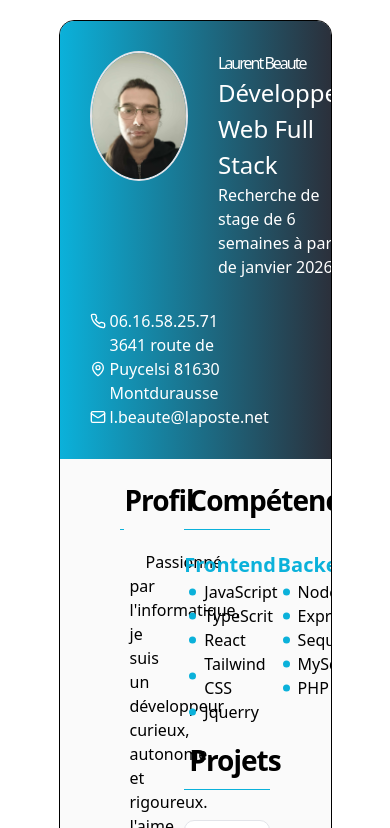
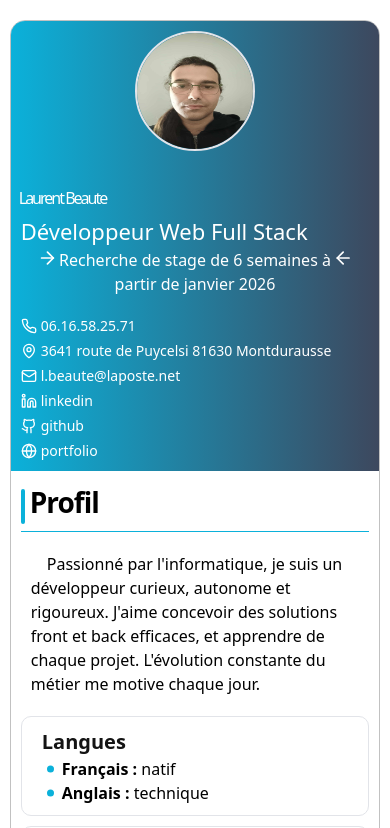
Before and after one commit to sheinrei/cv2, a plain HTML site: page index.html in a window 390 px wide. Shown: the top 828 px of the page. Drawn offline with nearby package versions, Linux system fonts and the light colour scheme.

Commit message:
set up responciv et rectif des padding

```diff
--- /dev/null
+++ b/arrow.js
@@ -0,0 +1,23 @@
+const arrowLeft = document.getElementById("arrow-left");
+const arrowRight = document.getElementById("arrow-right");
+console.log(arrowLeft)
+
+let pos = 0;
+let speed = 0.6; // vitesse du mouvement
+let direction = 1; // 1 = descend, -1 = monte
+const max = 20; // hauteur max du rebond
+
+function animate() {
+    pos += speed * direction;
+    arrowLeft.style.transform = `translateX(${pos}px) rotate(-90deg)`;
+    arrowRight.style.transform = `translateX(-${pos}px) rotate(90deg)`;
+
+    // change de direction
+    if (pos >= max || pos <= 0) {
+        direction *= -1;
+    }
+
+    requestAnimationFrame(animate);
+}
+
+animate();
--- a/competence.css
+++ b/competence.css
@@ -1,7 +1,9 @@
 .frame-competence {
     display: flex;
     flex-direction: row;
-    justify-content: space-around;
+    justify-content: start;
+    gap:20%;
+    margin-left:10%;
 }
 
 .title-competence {
--- a/element.css
+++ b/element.css
@@ -20,7 +20,7 @@
 }
 
 .title-border-left {
-    height: 30px;
+    height: 35px;
     width: 4px;
     background-color: rgb(11, 177, 218);
     border-radius: 2px
@@ -121,19 +121,12 @@
 /* Frame experience */
 .experience-content {
     padding: 15px;
+    padding-left: 0;
     display: flex;
     flex-direction: column;
     gap: 10px;
 }
 
-.frame-experience {
-    padding: 0 10px;
-    border-left: 1px solid var(--border-color)
-}
-
-.frame-experience:first-child {
-    border-left: 1px solid var(--color-cyan)
-}
 
 .experience-title {
     font-weight: 600;
--- /dev/null
+++ b/header.css
@@ -0,0 +1,67 @@
+/* ==== main header ====*/
+.main-header {
+    background-image: var(--gradient-blue-right);
+    padding: 20px 0px 20px 40px;
+    display: flex;
+    flex-direction: column;
+    gap: 15px
+}
+
+
+.main-header-frame-top {
+    display: flex;
+    flex-direction: row;
+    justify-content: start;
+    color: white;
+    gap: 30px
+}
+
+
+.photo-me {
+    height: 150px;
+    width: 150px;
+    border-radius: 50%;
+    border:4px solid var(--border-color)
+}
+
+
+.main-header-frame-title {
+    display: flex;
+    flex-direction: column;
+    justify-content: center;
+}
+
+h1{
+    line-height: 60px;
+    font-size: 64px;
+    transform: translateX(-2px);
+}
+.main-header-subtitle {
+    font-size: 24px;
+}
+
+
+
+.main-header-contact {
+    width: 70%;
+    display: flex;
+    flex-direction: row;
+    color: white;
+    gap: 17%
+}
+
+
+.message-header {
+    display: flex;
+    flex-direction: row;
+    justify-content: center;
+    gap: 24px
+}
+
+.arrow-left {
+    transform: rotate(-90deg)
+}
+
+.arrow-right {
+    transform: rotate(90deg);
+}
--- a/index.html
+++ b/index.html
@@ -14,13 +14,14 @@
     <link href="https://fonts.googleapis.com/css2?family=Jura:wght@300;600&family=Oswald:wght@400;700&display=swap"
         rel="stylesheet">
     <link rel="stylesheet" href="layout.css">
+    <link rel="stylesheet" href="header.css">
     <link rel="stylesheet" href="element.css">
     <link rel="stylesheet" href="competence.css">
-    <link rel="stylesheet" href="print.css">
+    <link rel="stylesheet" href="responciv.css">
 
     <script src="https://code.jquery.com/jquery-3.7.1.js"
         integrity="sha256-eKhayi8LEQwp4NKxN+CfCh+3qOVUtJn3QNZ0TciWLP4=" crossorigin="anonymous"></script>
-    <script src="script.js"></script>
+    <script src="arrow.js" defer></script>
     <script src="https://cdn.tailwindcss.com"></script>
 </head>
 
@@ -35,7 +36,20 @@
                 <div class="main-header-frame-title">
                     <h1>Laurent Beaute</h1>
                     <p class="main-header-subtitle">Développeur Web Full Stack</p>
-                    <p>Recherche de stage de 6 semaines à partir de janvier 2026</p>
+                    <p class="message-header"><svg class="arrow arrow-left" id="arrow-left"
+                            xmlns="http://www.w3.org/2000/svg" width="20" height="20" viewBox="0 0 24 24" fill="none"
+                            stroke="currentColor" stroke-width="2" stroke-linecap="round" stroke-linejoin="round">
+                            <path d="M12 5v14"></path>
+                            <path d="m19 12-7 7-7-7"></path>
+                        </svg>
+                        Recherche de stage de 6 semaines à partir de janvier 2026
+                        <svg class="arrow arrow-right" id="arrow-right" xmlns="http://www.w3.org/2000/svg" width="20"
+                            height="20" viewBox="0 0 24 24" fill="none" stroke="currentColor" stroke-width="2"
+                            stroke-linecap="round" stroke-linejoin="round">
+                            <path d="M12 5v14"></path>
+                            <path d="m19 12-7 7-7-7"></path>
+                        </svg>
+                    </p>
                 </div>
 
             </div>
@@ -151,30 +165,6 @@
                         <p>🎸Musique (guitare)</p>
                         <p>🌱 Permaculture</p>
                     </div>
-                    <!-- Formation-->
-                    <section>
-                        <div class="title">
-                            <span class="title-border-left"></span>
-                            <p class="main-title">Formation</p>
-                        </div>
-
-                        <div class="experience-content">
-                            <div class="frame-experience">
-                                <p class="experience-title">Formapedia - Dev Web</p>
-                                <p class="experience-date">05/2025 – 02/2026</p>
-                            </div>
-
-                            <div class="frame-experience">
-                                <p class="experience-title">Promotrans Toulouse - Préparateur commandes</p>
-                                <p class="experience-date">2017</p>
-                            </div>
-
-                            <div class="frame-experience">
-                                <p class="experience-title">LEPA Moissac - Bac pro paysagiste</p>
-                                <p class="experience-date">2009 – 2012</p>
-                            </div>
-                        </div>
-                    </section>
                 </div>
             </section>
 
@@ -223,8 +213,8 @@
                                     <li>GitHub</li>
                                     <li>Docker</li>
                                     <li>VSCode</li>
+                                    <li>cPanel</li>
                                     <li>IA</li>
-                                    <li>Linux</li>
                                 </ul>
                             </div>
                         </div>
@@ -341,34 +331,66 @@
                     </div>
                 </section>
 
+
+            </section>
+        </section>
+
+        <!-- bottom -->
+        <section class="frame-bottom">
+            <!-- Formation-->
+            <section class="frame-formation">
+                <div class="title">
+                    <span class="title-border-left"></span>
+                    <p class="main-title">Formation</p>
+                </div>
+
+                <div class="experience-content">
+                    <div class="frame-experience-content">
+                        <p class="experience-title">Formapedia - Dev Web</p>
+                        <p class="experience-date">05/2025 – 02/2026</p>
+                    </div>
+
+                    <div class="frame-experience-content">
+                        <p class="experience-title">Promotrans Toulouse - Préparateur commandes</p>
+                        <p class="experience-date">2017</p>
+                    </div>
+
+                    <div class="frame-experience-content">
+                        <p class="experience-title">LEPA Moissac - Bac pro paysagiste</p>
+                        <p class="experience-date">2009 – 2012</p>
+                    </div>
+                </div>
+            </section>
+
+
             <!-- experience pro -->
-                <section>
+            <section class="frame-experience">
                 <div class="title">
                     <span class="title-border-left"></span>
                     <p class="main-title">Expériences Professionnelles</p>
                 </div>
 
                 <div class="experience-content">
-                        <div class="frame-experience">
+                    <div class="frame-experience-content">
                         <p class="experience-title">Auriol Frappe à Froid</p>
                         <p class="experience-subtitle">Magasinier Cariste, opérateur finition</p>
                         <p class="experience-date">2018 – 2024</p>
                     </div>
 
-                        <div class="frame-experience">
+                    <div class="frame-experience-content">
                         <p class="experience-title">Lagrange Production</p>
                         <p class="experience-subtitle">Cariste</p>
                         <p class="experience-date">2018</p>
                     </div>
 
-                        <div class="frame-experience">
+                    <div class="frame-experience-content">
                         <p class="experience-title">Missions intérim diverses</p>
                         <p class="experience-date">2012 – 2017</p>
                     </div>
                 </div>
             </section>
+        </section>
 
     </section>
-        </section>
-    </section>
+
 </body>
--- a/layout.css
+++ b/layout.css
@@ -1,16 +1,16 @@
 :root {
     --padding-main: 30px;
-    --color-content : #FAFAFA;
-    --color-subtext : rgb(103, 111, 126);
-    --color-cyan : rgb(11, 177, 218);
+    --color-content: #FAFAFA;
+    --color-subtext: rgb(103, 111, 126);
+    --color-cyan: rgb(11, 177, 218);
 
     --border-color: rgb(226, 228, 233);
 
-    --gradient-blue-right : linear-gradient(to right, rgb(11, 177, 218), rgb(43, 48, 59));
-    --gradient-blue-top : linear-gradient(to bottom, rgb(11, 177, 218), rgb(43, 48, 59));
+    --gradient-blue-right: linear-gradient(to right, rgb(11, 177, 218), rgb(61, 72, 94));
+    --gradient-blue-top: linear-gradient(to bottom, rgb(11, 177, 218), rgb(43, 48, 59));
 }
 
-*{
+* {
     user-select: none;
 }
 
@@ -20,119 +20,103 @@ body {
     align-items: center;
 }
 
-h1{
+h1 {
     font-size: 48px;
     letter-spacing: -2px;
 }
 
-a{
-    display:flex;
+a {
+    display: flex;
     align-items: center;
-    gap:4px
+    gap: 4px
 }
 
 .cv {
     width: 70%;
+    max-width:1000px;
     min-height: 100vh;
     border-radius: 15px;
-    border: 1px solid black;
+    border: 1px solid rgb(193, 193, 193);
     overflow: hidden;
-    margin : 20px 0px;
+    margin: 20px 0px;
 }
 
-li{
-    position:relative;
-    margin-left:20px
+li {
+    position: relative;
+    margin-left: 20px
 }
-li::before{
-    content:"";
-    position:absolute;
-    top:50%;
+
+li::before {
+    content: "";
+    position: absolute;
+    top: 50%;
     transform: translateY(-50%);
     left: -15px;
     width: 7px;
     height: 7px;
-    border-radius:50%;
+    border-radius: 50%;
     background-color: var(--color-cyan);
-}
-
-/* ==== main header ====*/
-.main-header {
-    background-image: var(--gradient-blue-right);
-    padding: var(--padding-main);
-    display:flex;
-    flex-direction: column;
-    gap:30px
-}
-
-
-.main-header-frame-top {
-    display: flex;
-    flex-direction: row;
-    justify-content: start;
-    color: white;
-    gap:30px
-}
-
-
-.photo-me {
-    height: 130px;
-    width: 130px;
-    border-radius:50%;
-    border:2px solid rgb(226, 228, 233)
-}
-
-.main-header-frame-title{
-    display:flex;
-    flex-direction: column;
-    justify-content: space-between;
-}
-
-.main-header-subtitle{
-    font-size : 24px
-}
-
-
-.main-header-contact{
-    width: 70%;
-    display: flex;
-    flex-direction: row;
-    color:white;
-    gap:70px
 }
 
 
 
 
 /* cv content */
-.cv-content{
-    background-color: var(--color-content);
+.cv-content {
     height: 100%;
     display: flex;
+    background-color: var(--color-content);
+    background: white;
 }
 
 /* frame left */
-.frame-left{
+.frame-left {
     width: 35%;
     min-height: 100vh;
-    padding:20px 30px 20px 60px;
+    padding: 20px 30px 20px 40px;
 
 }
 
 /* frame rght */
-.frame-right{
-    width:65%;
+.frame-right {
+    width: 65%;
     min-height: 100vh;
-    padding:20px 60px 20px 30px;
+    padding: 20px 40px 20px 30px;
 }
 
-.frame-right section{
-    display:flex;
+.frame-right section {
+    display: flex;
     flex-direction: column;
-    gap:10px
+    gap: 10px
 }
 
-.text-presentation{
-    padding:10px;
+.text-presentation {
+    padding: 10px;
     text-indent: 1em;
 }
+
+/* frame-bottom */
+.frame-bottom {
+    display: flex;
+    flex-direction: row;
+    background-color: white;
+}
+
+.frame-formation {
+    width: 35%;
+    padding: 0px 30px 0px 30px
+}
+
+.frame-experience {
+    width: 65%;
+    padding: 0px 40px 0px 30px;
+}
+
+.frame-experience-content {
+    padding: 0 10px;
+    border-left: 1px solid var(--border-color)
+}
+
+.frame-experience-content:first-child {
+    border-left: 1px solid var(--color-cyan)
+}
--- /dev/null
+++ b/responciv.css
@@ -0,0 +1,144 @@
+/* Responsive Design */
+@media (max-width: 1024px) {
+
+    .main-header {
+        padding-left: 30px
+    }
+
+    .main-header-contact {
+        width: 100%;
+        gap: 30px
+    }
+
+    .main-header-contact a {
+        width: fit-content;
+    }
+
+    .photo-me {
+        width: 120px;
+        height: 120px;
+        border-width: 2px;
+    }
+
+    h1 {
+        font-size: 48px
+    }
+
+    .cv-content {
+        flex-direction: column;
+    }
+
+    .frame-left {
+        width: 100%;
+        padding-left: 30px;
+        min-height: none;
+    }
+
+    .frame-right {
+        width: 100%;
+        padding-right: 30px;
+    }
+
+    .frame-competence {
+        margin-left: 0;
+        justify-content: center;
+        gap: 50px
+    }
+
+    .frame-bottom {
+        flex-direction: column;
+    }
+
+    .frame-formation {
+        width: 100%;
+    }
+
+    .frame-experience {
+        width: 100%;
+        padding-right: 30px;
+    }
+}
+
+@media (max-width: 768px) {
+
+    .cv {
+        width: 90%;
+    }
+
+    .main-header {
+        padding: 25px
+    }
+
+    .main-header-frame-top {
+        flex-direction: column;
+        justify-content: center;
+        align-items: center;
+    }
+
+    h1 {
+        font-size: 32px;
+        line-height: 34px;
+    }
+
+    .main-header-subtitle {
+        font-size: 22px
+    }
+
+    .arrow {
+        scale: 1.6;
+    }
+
+    .message-header {
+        text-align: center;
+    }
+
+    .main-header-contact {
+        flex-direction: column;
+        gap: 0
+    }
+
+    a {
+        font-size: 14px;
+        margin-top: 4px
+    }
+
+    .frame-right,
+    .frame-left,
+    .frame-experience,
+    .frame-formation {
+        padding: 10px 25px
+    }
+
+    .title {
+        font-size: 14px;
+    }
+
+
+    .frame-competence {
+        gap: 10px;
+        width: fit-content;
+    }
+
+    .title-competence {
+        border-bottom: 1px solid var(--color-cyan);
+        margin-bottom: 10px
+    }
+}
+
+@media (max-width: 468px) {
+    .cv {
+        width: 95%;
+    }
+
+    .frame-competence {
+        flex-wrap: wrap;
+    }
+
+    .frame-right,
+    .frame-left,
+    .frame-experience,
+    .frame-formation,.main-header {
+        padding: 10px 10px
+    }
+
+}
```
Lines whose indentation alone changed are shown as unchanged.
